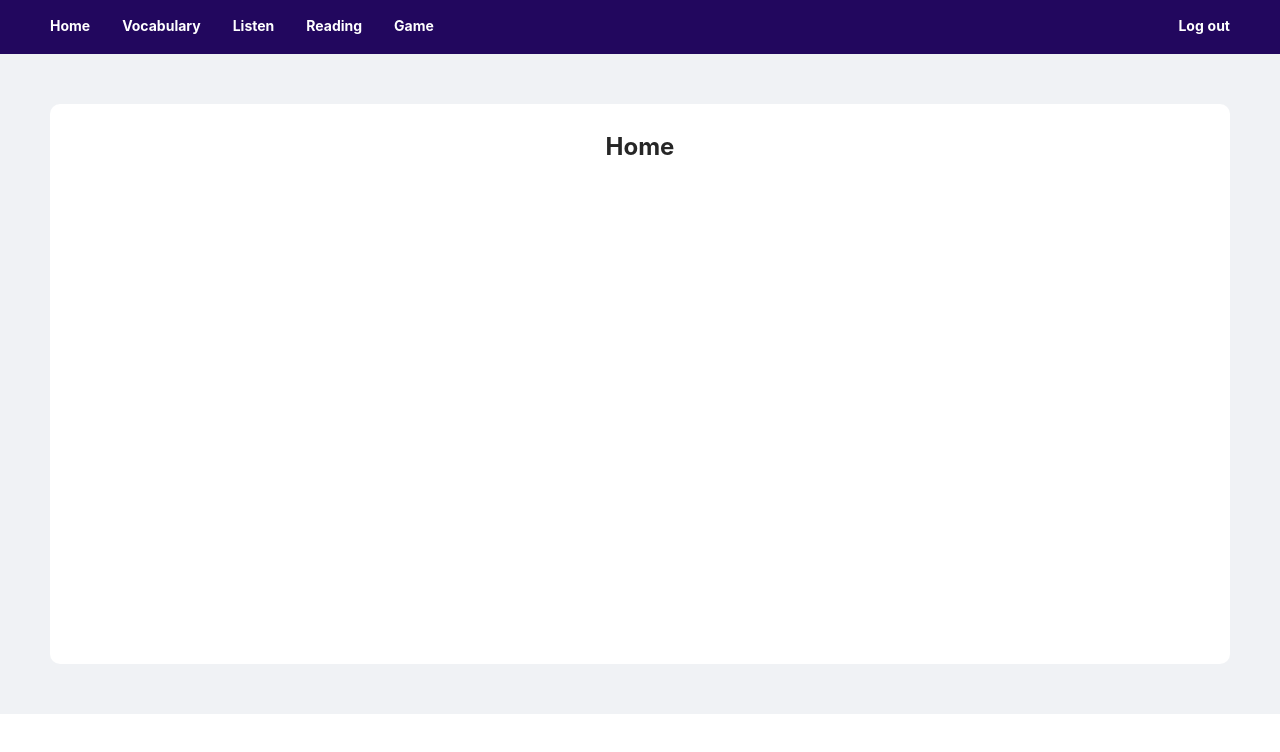
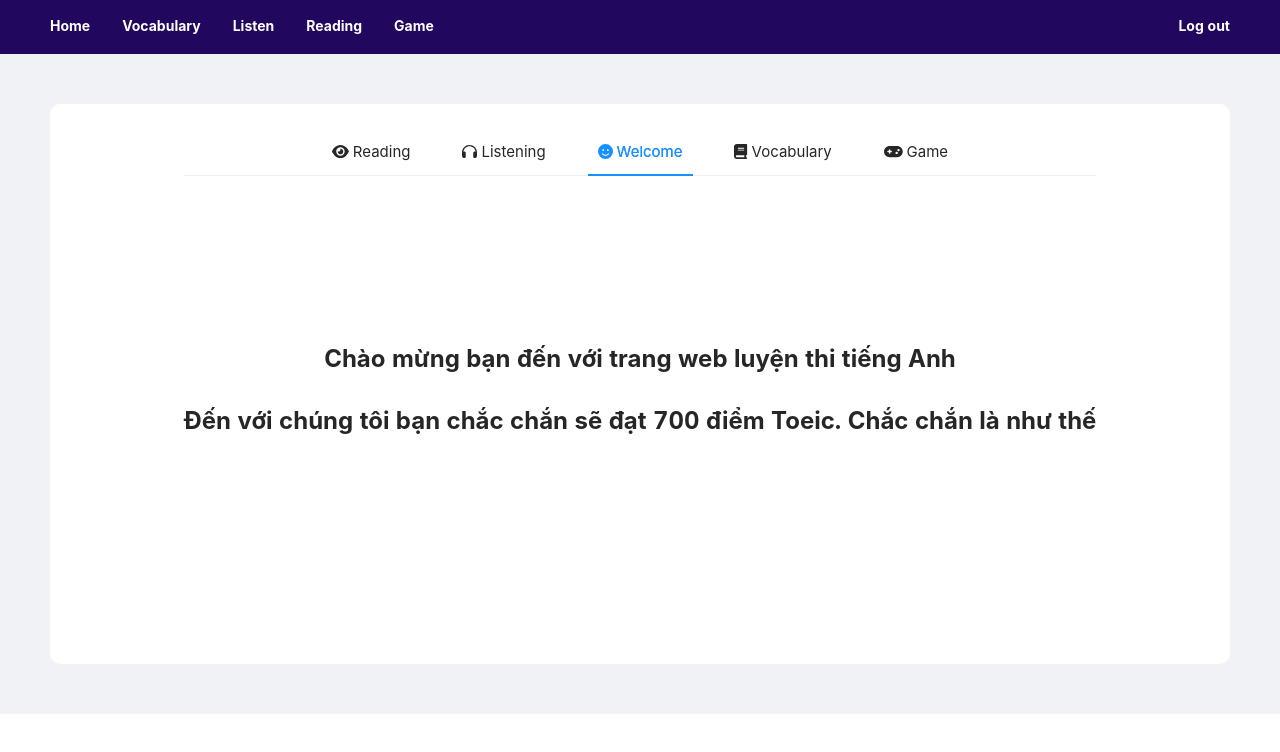
Before and after one commit to trungthinh99/toeic_client_main, a React (Create React App) app: page /home in a window 1280 px wide. Shown: the top 752 px of the page. Built offline with nearby package versions, Linux system fonts and the light colour scheme.

Commit message:
home page

```diff
--- a/package.json
+++ b/package.json
@@ -3,6 +3,11 @@
   "version": "0.1.0",
   "private": true,
   "dependencies": {
+    "@fortawesome/fontawesome-free": "^6.1.1",
+    "@fortawesome/fontawesome-svg-core": "^6.1.1",
+    "@fortawesome/free-regular-svg-icons": "^6.1.1",
+    "@fortawesome/free-solid-svg-icons": "^6.1.1",
+    "@fortawesome/react-fontawesome": "^0.1.18",
     "@testing-library/jest-dom": "^5.16.4",
     "@testing-library/react": "^13.1.1",
     "@testing-library/user-event": "^13.5.0",
--- /dev/null
+++ b/src/components/homepage/GameTab.js
@@ -0,0 +1,18 @@
+import React from 'react'
+import { Layout, Typography, Row } from 'antd';
+
+const { Content } = Layout;
+
+function GameTab() {
+    return (
+        <Row justify="center" align="middle" style={{ height: 450 }}>
+            <Typography.Paragraph
+                style={{ fontWeight: 'bold', fontSize: 24 }}
+            >
+                Game Content
+            </Typography.Paragraph>
+        </Row>
+    )
+}
+
+export default GameTab
--- a/src/components/homepage/Home.js
+++ b/src/components/homepage/Home.js
@@ -1,7 +1,15 @@
 import React from 'react'
-import { Layout, Typography, Row, Col } from 'antd';
+import { Layout, Tabs, Row, Col } from 'antd';
+import Welcome from './Welcome';
+import ReadTab from './ReadTab';
+import ListenTab from './ListenTab';
+import VocabTab from './VocabTab';
+import GameTab from './GameTab';
+import { FontAwesomeIcon } from '@fortawesome/react-fontawesome'
+import { faEye, faSmile, faBook, faGamepad, faHeadphones } from '@fortawesome/free-solid-svg-icons'
 
 const { Content } = Layout;
+const { TabPane } = Tabs;
 
 function Home() {
     return (
@@ -9,11 +17,23 @@ function Home() {
             <div className="site-layout-background" style={{ padding: 24, minHeight: 560, borderRadius: 10 }}>
                 <Row justify="center">
                     <Col>
-                        <Typography.Paragraph
-                            style={{ fontWeight: 'bold', fontSize: 24 }}
-                        >
-                            Home
-                        </Typography.Paragraph>
+                        <Tabs defaultActiveKey="3" centered>
+                            <TabPane tab={<span style={{ fontSize: 15, marginLeft: 10, marginRight: 10 }}><FontAwesomeIcon icon={faEye} /> Reading</span>} key="1">
+                                <ReadTab />
+                            </TabPane>
+                            <TabPane tab={<span style={{ fontSize: 15, marginLeft: 10, marginRight: 10 }}><FontAwesomeIcon icon={faHeadphones} /> Listening</span>} key="2">
+                                <ListenTab />
+                            </TabPane>
+                            <TabPane tab={<span style={{ fontSize: 15, marginLeft: 10, marginRight: 10 }}><FontAwesomeIcon icon={faSmile} /> Welcome</span>} key="3">
+                                <Welcome />
+                            </TabPane>
+                            <TabPane tab={<span style={{ fontSize: 15, marginLeft: 10, marginRight: 10 }}><FontAwesomeIcon icon={faBook} /> Vocabulary</span>} key="4">
+                               <VocabTab />
+                            </TabPane>
+                            <TabPane tab={<span style={{ fontSize: 15, marginLeft: 10, marginRight: 10 }}><FontAwesomeIcon icon={faGamepad} /> Game</span>} key="5">
+                                <GameTab />
+                            </TabPane>
+                        </Tabs>
                     </Col>
                 </Row>
             </div>
--- /dev/null
+++ b/src/components/homepage/ListenTab.js
@@ -0,0 +1,18 @@
+import React from 'react'
+import { Layout, Typography, Row } from 'antd';
+
+const { Content } = Layout;
+
+function ListenTab() {
+    return (
+        <Row justify="center" align="middle" style={{ height: 450 }}>
+            <Typography.Paragraph
+                style={{ fontWeight: 'bold', fontSize: 24 }}
+            >
+                Listen Content
+            </Typography.Paragraph>
+        </Row>
+    )
+}
+
+export default ListenTab
--- /dev/null
+++ b/src/components/homepage/ReadTab.js
@@ -0,0 +1,18 @@
+import React from 'react'
+import { Layout, Typography, Row } from 'antd';
+
+const { Content } = Layout;
+
+function ReadTab() {
+    return (
+        <Row justify="center" align="middle" style={{ height: 450 }}>
+        <Typography.Paragraph
+            style={{ fontWeight: 'bold', fontSize: 24 }}
+        >
+            Reading Content
+        </Typography.Paragraph>
+    </Row>
+    )
+}
+
+export default ReadTab
--- /dev/null
+++ b/src/components/homepage/VocabTab.js
@@ -0,0 +1,18 @@
+import React from 'react'
+import { Layout, Typography, Row } from 'antd';
+
+const { Content } = Layout;
+
+function VocabTab() {
+    return (
+        <Row justify="center" align="middle" style={{ height: 450 }}>
+            <Typography.Paragraph
+                style={{ fontWeight: 'bold', fontSize: 24 }}
+            >
+                Vocab Content
+            </Typography.Paragraph>
+        </Row>
+    )
+}
+
+export default VocabTab
--- /dev/null
+++ b/src/components/homepage/Welcome.js
@@ -0,0 +1,27 @@
+import React from 'react'
+import { Layout, Typography, Row, Col } from 'antd';
+
+const { Content } = Layout;
+
+function Welcome() {
+    return (
+        <Row justify="center" align="middle" style={{ height: 420, flexDirection: 'column', display: 'flex'}}>
+            <Col>
+                <Typography.Paragraph
+                    style={{ fontWeight: 'bold', fontSize: 24 }}
+                >
+                    Chào mừng bạn đến với trang web luyện thi tiếng Anh
+                </Typography.Paragraph>
+            </Col>
+            <Col>
+                <Typography.Paragraph
+                    style={{ fontWeight: 'bold', fontSize: 24 }}
+                >
+                    Đến với chúng tôi bạn chắc chắn sẽ đạt 700 điểm Toeic. Chắc chắn là như thế
+                </Typography.Paragraph>
+            </Col>
+        </Row>
+    )
+}
+
+export default Welcome
```
Also changed, not shown: 1 other file (tests, documents, lock files or other folders).
